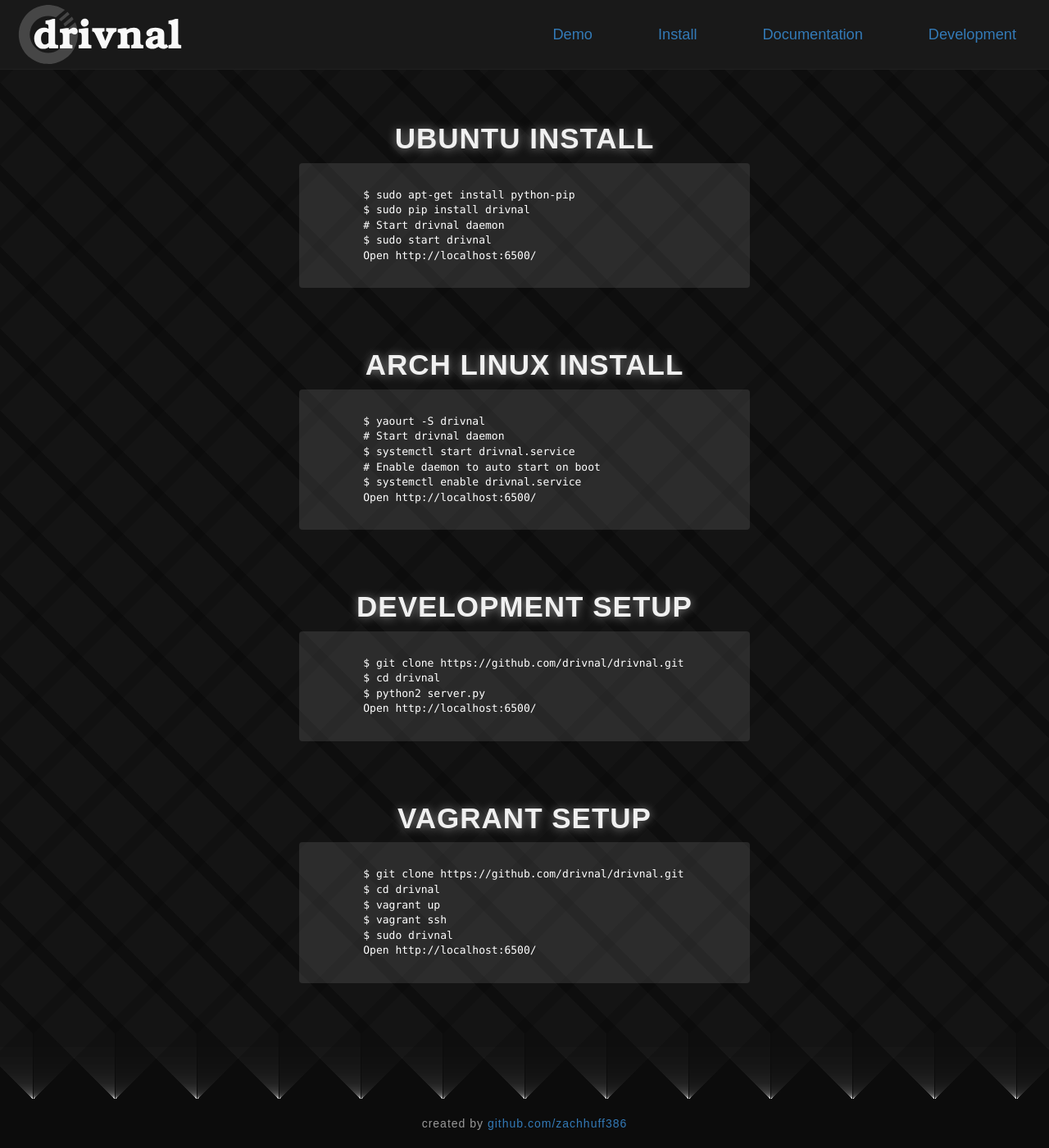
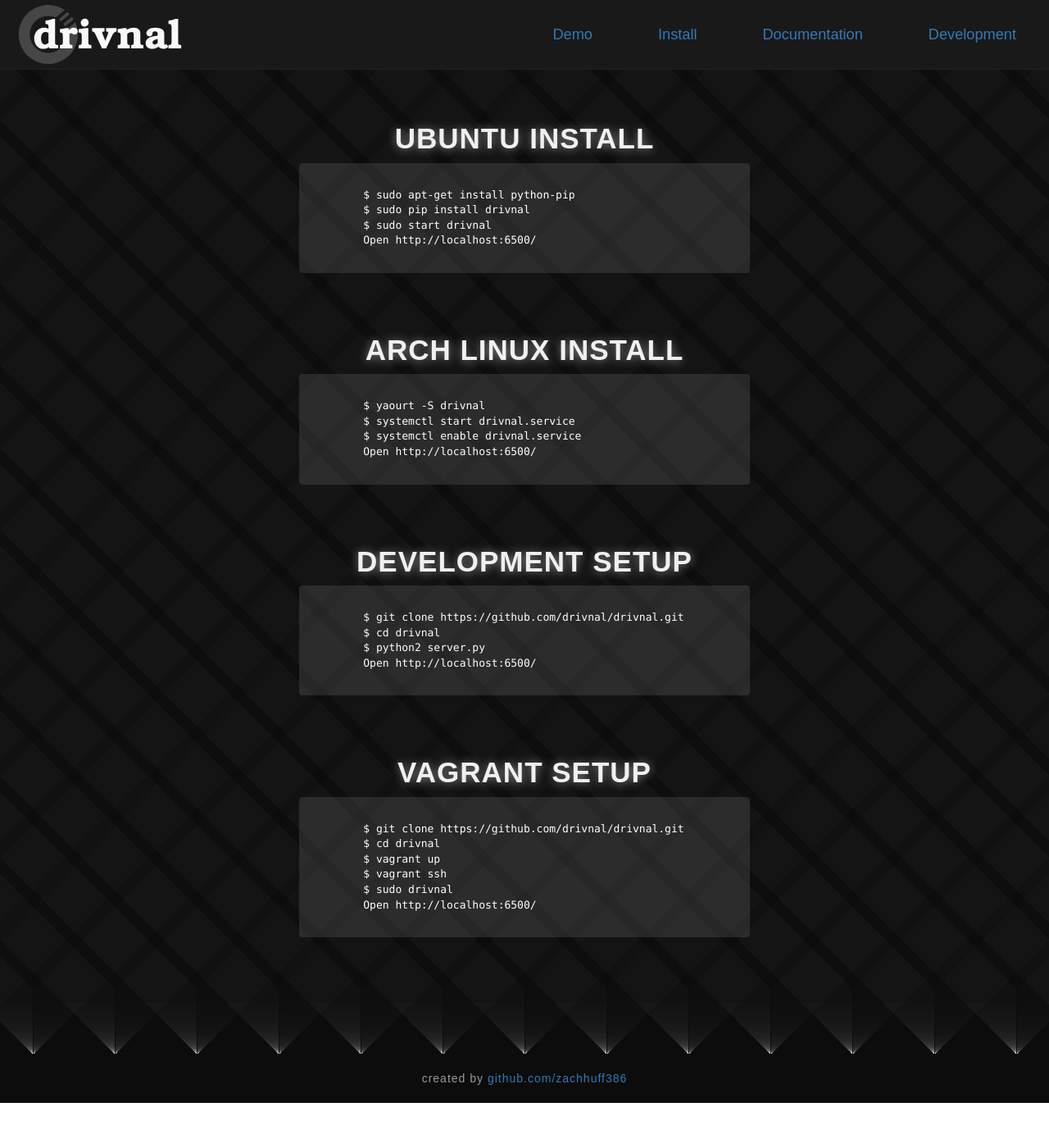
Before and after one commit to drivnal/drivnal.github.io, a Jekyll site: the page built from index.html, in a window 1280 px wide and 1400 px high, scrolled down 1390 px. Shown: the whole window at 82% size. Built offline with Jekyll 4.4.1, drawn with Linux system fonts in a browser that asks for light colours; nearby versions of some CDN libraries; Markdown is read by kramdown in place of the engine named in the settings; after the commit the page ends 2735 px from its top, so only the background shows below that.

Commit message:
Update install instructions

```diff
--- a/css/main.css
+++ b/css/main.css
@@ -179,7 +179,7 @@
 }
 
 .intro-install {
-  height: 1270px;
+  height: 1215px;
   padding-top: 5px;
   background-image: url('../img/background3.png');
   background-position: center bottom;
--- a/index.html
+++ b/index.html
@@ -45,15 +45,12 @@
         <pre class="commands">
           $ sudo apt-get install python-pip
           $ sudo pip install drivnal
-          # Start drivnal daemon
           $ sudo start drivnal
           Open http://localhost:6500/</pre>
         <h1 class="title">ARCH LINUX INSTALL</h1>
         <pre class="commands">
           $ yaourt -S drivnal
-          # Start drivnal daemon
           $ systemctl start drivnal.service
-          # Enable daemon to auto start on boot
           $ systemctl enable drivnal.service
           Open http://localhost:6500/</pre>
         <h1 class="title">DEVELOPMENT SETUP</h1>
```
